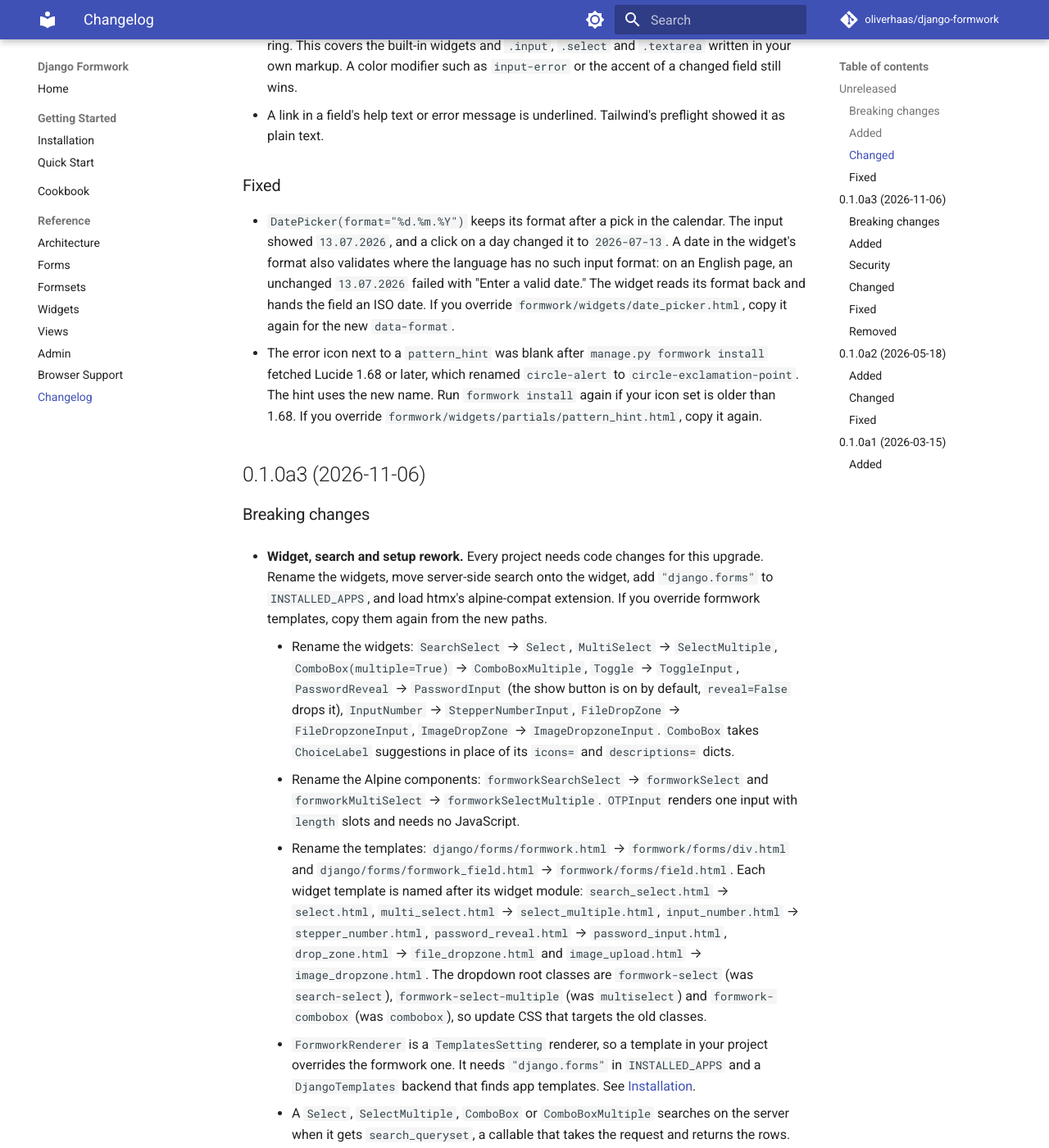
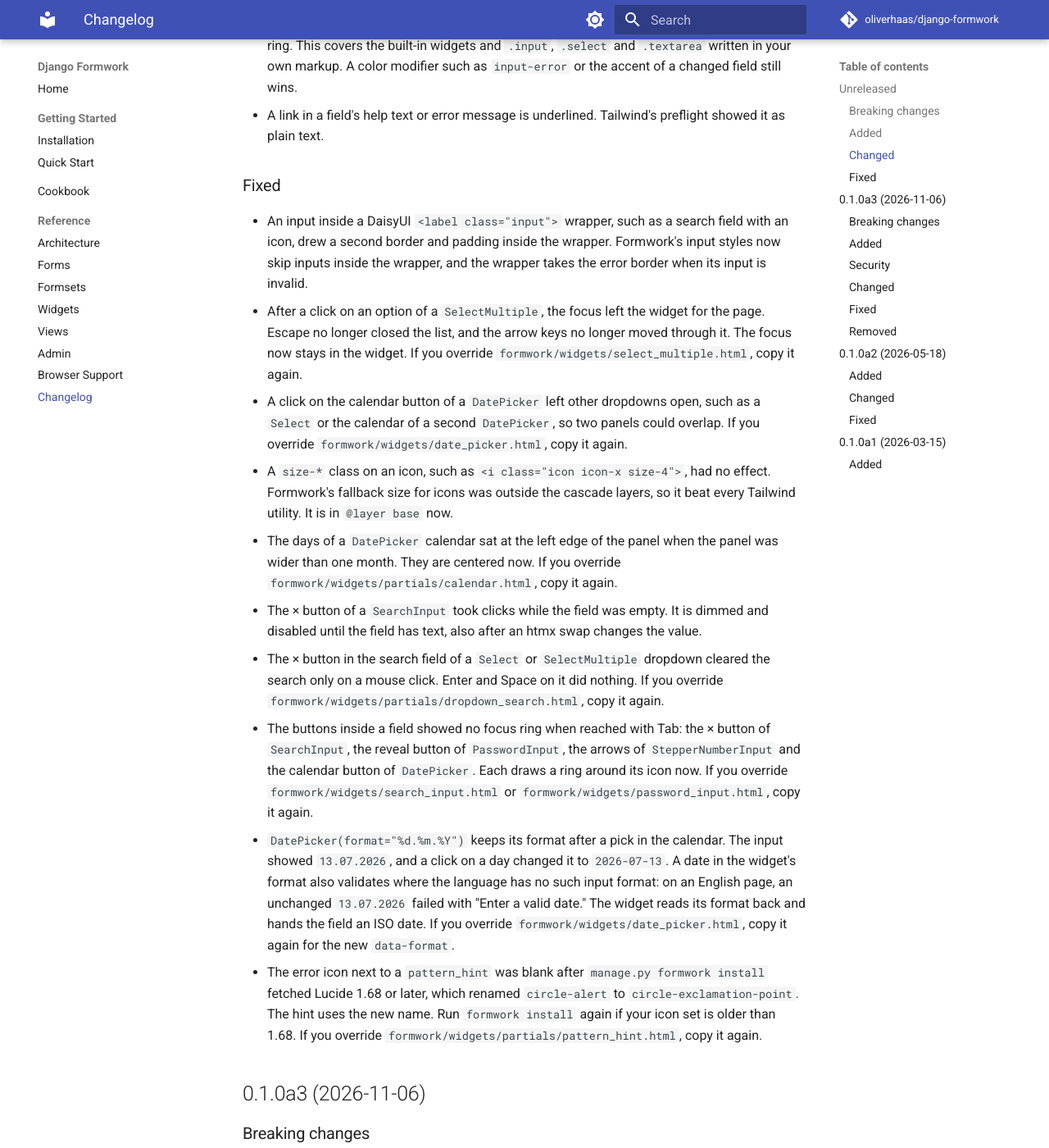
Before and after one commit to oliverhaas/django-formwork, an MkDocs documentation site: the page built from docs/reference/changelog.md, in a window 1280 px wide and 1400 px high, scrolled down 1990 px. Shown: the whole window at 82% size. Built offline with MkDocs 1.6.1 and Material for MkDocs 9.7.7, drawn with Linux system fonts in a browser that asks for light colours; comment, search, counter and statistics services are not loaded; the version menu is left out.

Commit message:
fix(widgets): keep the focus in SelectMultiple and ring buttons inside fields
After a click on an option of a SelectMultiple, the focus left the
widget, so Escape and the arrow keys stopped working. The focus stays
in the widget now.

The clear button of SearchInput, the reveal button of PasswordInput, the
arrows of StepperNumberInput and the calendar button of DatePicker draw
a focus ring around their icon. The clear button of SearchInput is
disabled while the field is empty, and the clear button in a dropdown's
search answers Enter and Space.

Also:
- An input inside a DaisyUI label.input wrapper no longer draws a second
  border, and the wrapper takes the error border.
- A size-* class on an icon takes effect, as the icon fallback size is
  in @layer base.
- The calendar button of DatePicker closes the other open dropdowns.
- The days of a calendar wider than one month are centered.

```diff
--- a/django_formwork/static/formwork/formwork.css
+++ b/django_formwork/static/formwork/formwork.css
@@ -502,10 +502,11 @@
 
 /* Text-like inputs: text, email, url, number, password, date, time,
    datetime-local, search, color, tel.
-   Excludes ComboBox, the dropdown search inputs and inputs that a compound
-   widget styles itself (OTPInput draws its boxes on the <label class="otp">,
-   DateInput and InputMask style their own wrappers). */
-input:not([type="checkbox"]):not([type="radio"]):not([type="file"]):not([type="hidden"]):not([type="range"]):not(.combobox-input):not(.dropdown-content *):not(.otp > input):not(.date-picker-label *):not(.input-mask *):not(.date-range-field *) {
+   Excludes ComboBox, the dropdown search inputs, inputs inside a DaisyUI
+   <label class="input"> wrapper and inputs that a compound widget styles
+   itself (OTPInput draws its boxes on the <label class="otp">, DateInput and
+   InputMask style their own wrappers). */
+input:not([type="checkbox"]):not([type="radio"]):not([type="file"]):not([type="hidden"]):not([type="range"]):not(.combobox-input):not(.dropdown-content *):not(.input *):not(.otp > input):not(.date-picker-label *):not(.input-mask *):not(.date-range-field *) {
     @apply input w-full focus-primary;
 }
 
@@ -524,13 +525,14 @@
     appearance: textfield;
 }
 
-/* Icon fallback: ensure iconx icons have a minimum size even if the
-   full iconx CSS hasn't been generated yet.  When iconx CSS IS loaded,
-   its .icon rule takes precedence (more specific). */
-i.icon {
-    display: inline-block;
-    width: 1em;
-    height: 1em;
+/* Icon fallback: iconx icons have a size before iconx's CSS is generated.
+   In @layer base, so a size-* or text-* utility on the icon wins. */
+@layer base {
+    i.icon {
+        display: inline-block;
+        width: 1em;
+        height: 1em;
+    }
 }
 
 /* ================================================================
@@ -599,9 +601,10 @@
     border-color: transparent;
 }
 
-/* DatePicker toggle button: faint by default, dark when open. */
+/* DatePicker toggle button: faint by default, dark when open. The padding
+   makes a 24px target, and the negative margin keeps the field's layout. */
 .date-picker-toggle {
-    @apply cursor-pointer opacity-40 hover:opacity-70 transition-opacity shrink-0;
+    @apply -m-1 inline-flex shrink-0 cursor-pointer items-center justify-center rounded-field p-1 opacity-40 transition-opacity hover:opacity-70 focus-visible:opacity-100;
 }
 
 .date-picker[data-open="true"] .date-picker-toggle {
@@ -717,6 +720,21 @@
 
 .input-stepper-button {
     @apply absolute top-1/2 z-20 flex -translate-y-1/2 items-center justify-center rounded-field p-1 text-base-content/60 cursor-pointer transition-colors hover:text-base-content disabled:pointer-events-none disabled:opacity-50;
+}
+
+/* An icon button at the end of a field, like the clear button of SearchInput
+   and the reveal button of PasswordInput: a 24px target, centered. */
+.input-icon-button {
+    @apply absolute top-1/2 z-20 flex -translate-y-1/2 items-center justify-center rounded-field p-1 cursor-pointer transition-colors enabled:hover:text-base-content disabled:cursor-default disabled:opacity-40;
+}
+
+/* The field draws no ring when a button inside it has the focus, so the
+   button draws DaisyUI's ring, tight around its target. */
+.input-icon-button:focus-visible,
+.input-stepper-button:focus-visible,
+.date-picker-toggle:focus-visible {
+    outline: 2px solid var(--color-base-content);
+    outline-offset: 0;
 }
 
 /* OTPInput: DaisyUI's .otp sizes the label at n strides, one gap wider than
@@ -1238,7 +1256,7 @@
    DaisyUI's -accent variants highlight the modified input.
    ================================================================ */
 
-fieldset.formwork-dirty input:not([type="checkbox"]):not([type="radio"]):not([type="file"]):not([type="hidden"]):not([type="range"]):not(.combobox-input):not(.dropdown-content *):not(.otp > input):not(.date-picker-label *):not(.date-range-field *) {
+fieldset.formwork-dirty input:not([type="checkbox"]):not([type="radio"]):not([type="file"]):not([type="hidden"]):not([type="range"]):not(.combobox-input):not(.dropdown-content *):not(.input *):not(.otp > input):not(.date-picker-label *):not(.date-range-field *) {
     @apply input-accent;
 }
 
@@ -1425,7 +1443,7 @@
    of specificity. The error recolor has to beat those classes too.
    ================================================================ */
 
-input[aria-invalid="true"]:not([type="checkbox"]):not([type="radio"]):not([type="file"]):not([type="range"]):not(.combobox-input):not(.dropdown-content *):not(.otp > input):not(.date-picker-label *):not(.date-range-field *) {
+input[aria-invalid="true"]:not([type="checkbox"]):not([type="radio"]):not([type="file"]):not([type="range"]):not(.combobox-input):not(.dropdown-content *):not(.input *):not(.otp > input):not(.date-picker-label *):not(.date-range-field *) {
     @apply input-error;
 }
 
@@ -1434,9 +1452,10 @@
     @apply otp-error;
 }
 
-/* DatePicker: style the wrapper label based on the inner input's state. */
+/* DatePicker and a <label class="input"> wrapper: style the wrapper label based on the inner input's state. */
+.input:has(> input[aria-invalid="true"]),
 .date-picker-label:has(> input[aria-invalid="true"]),
-.date-range-field:has(> input[aria-invalid="true"]),
+.date-range-field:has(input[aria-invalid="true"]),
 .clearable-file-input-row:has(> input[aria-invalid="true"]) {
     @apply input-error;
 }
--- a/django_formwork/static/formwork/widgets/date_picker.js
+++ b/django_formwork/static/formwork/widgets/date_picker.js
@@ -120,7 +120,9 @@
         },
         // The box around the input is not a <label>, which would add the toggle's
         // name to the input's, so a click on its padding focuses the input here.
-        focusInput() {
+        // The toggle's click goes on to the page, so an open dropdown elsewhere closes.
+        focusInput(event) {
+          if (event.target.closest(".date-picker-toggle")) return;
           this.$refs.input.focus();
         },
         // Back in the input after a pick, without opening the calendar again.
--- a/docs/reference/changelog.md
+++ b/docs/reference/changelog.md
@@ -88,6 +88,33 @@
 
 ### Fixed
 
+- An input inside a DaisyUI `<label class="input">` wrapper, such as a search field with
+  an icon, drew a second border and padding inside the wrapper. Formwork's input styles
+  now skip inputs inside the wrapper, and the wrapper takes the error border when its
+  input is invalid.
+- After a click on an option of a `SelectMultiple`, the focus left the widget for the
+  page. Escape no longer closed the list, and the arrow keys no longer moved through
+  it. The focus now stays in the widget. If you override
+  `formwork/widgets/select_multiple.html`, copy it again.
+- A click on the calendar button of a `DatePicker` left other dropdowns open, such as a
+  `Select` or the calendar of a second `DatePicker`, so two panels could overlap. If you
+  override `formwork/widgets/date_picker.html`, copy it again.
+- A `size-*` class on an icon, such as `<i class="icon icon-x size-4">`, had no effect.
+  Formwork's fallback size for icons was outside the cascade layers, so it beat every
+  Tailwind utility. It is in `@layer base` now.
+- The days of a `DatePicker` calendar sat at the left edge of the panel when the panel
+  was wider than one month. They are centered now. If you override
+  `formwork/widgets/partials/calendar.html`, copy it again.
+- The × button of a `SearchInput` took clicks while the field was empty. It is dimmed
+  and disabled until the field has text, also after an htmx swap changes the value.
+- The × button in the search field of a `Select` or `SelectMultiple` dropdown cleared
+  the search only on a mouse click. Enter and Space on it did nothing. If you override
+  `formwork/widgets/partials/dropdown_search.html`, copy it again.
+- The buttons inside a field showed no focus ring when reached with Tab: the × button
+  of `SearchInput`, the reveal button of `PasswordInput`, the arrows of
+  `StepperNumberInput` and the calendar button of `DatePicker`. Each draws a ring around
+  its icon now. If you override `formwork/widgets/search_input.html` or
+  `formwork/widgets/password_input.html`, copy it again.
 - `DatePicker(format="%d.%m.%Y")` keeps its format after a pick in the calendar. The
   input showed `13.07.2026`, and a click on a day changed it to `2026-07-13`. A date in
   the widget's format also validates where the language has no such input format: on
```
Also changed, not shown: django_formwork/static/formwork/widgets/search_input.js (+13 -0 lines), 9 other files.
